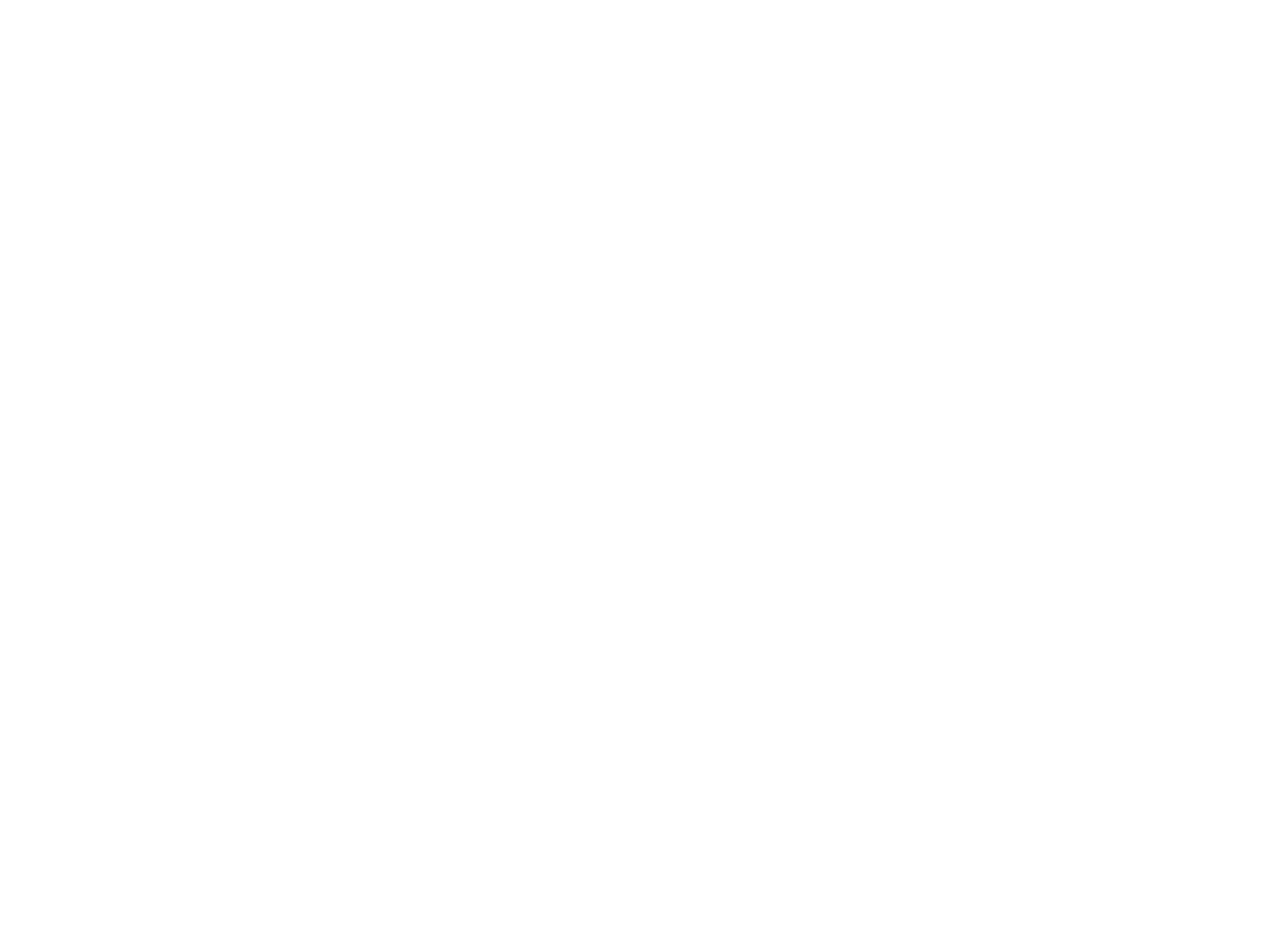
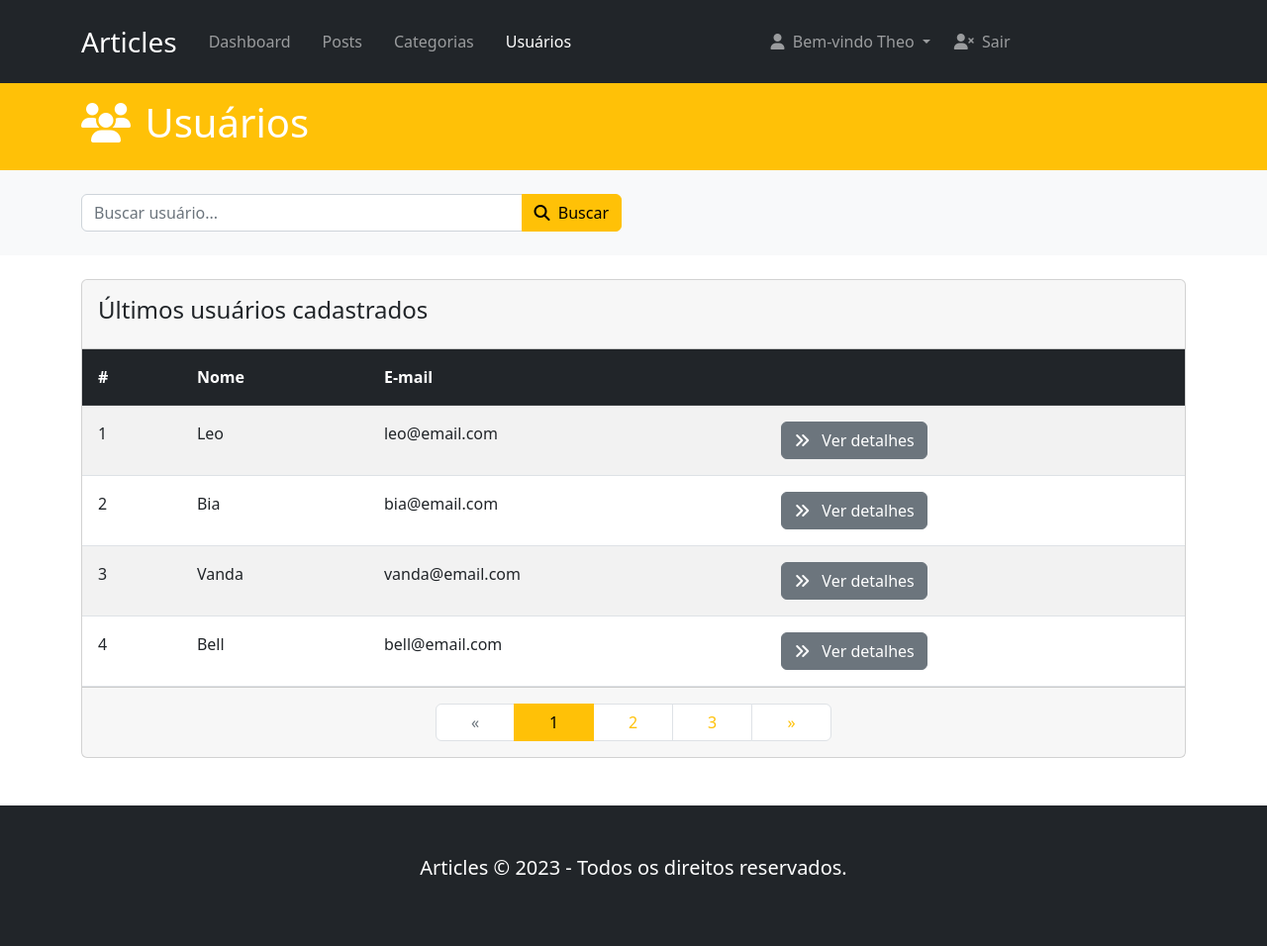
Before and after one commit to alexrla/Articles, a plain HTML site: page pages/users.html in a window 1280 px wide. Shown: the whole page at 99% size. Before the commit the page ends 800 px from the top, so only its background shows below. Drawn offline with Linux system fonts and the light colour scheme.

Commit message:
Criada a página de usuários

```diff
--- a/index.html
+++ b/index.html
@@ -256,8 +256,8 @@
             <div class="modal-body">
               <form action="#">
                 <div class="mb-3">
-                  <label for="title" class="form-label">Título:</label>
-                  <input type="text" id="title" class="form-control">
+                  <label for="title_1" class="form-label">Título:</label>
+                  <input type="text" id="title_1" class="form-control">
                 </div>
                 <div class="mb-3">
                   <label for="category" class="form-label">Categoria:</label>
@@ -297,8 +297,8 @@
             <div class="modal-body">
               <form action="#">
                 <div class="mb-3">
-                  <label for="title" class="form-label">Título:</label>
-                  <input type="text" id="title" class="form-control">
+                  <label for="title_2" class="form-label">Título:</label>
+                  <input type="text" id="title_2" class="form-control">
                 </div>
               </form>
             </div>
@@ -352,6 +352,19 @@
     <script src="./assets/scripts/bootstrap.js"></script>
     <!-- CKEditor -->
     <script src="https://cdn.ckeditor.com/ckeditor5/35.4.0/classic/ckeditor.js"></script>
-    <script src="./assets/scripts/script.js"></script>
+    <script>
+      // CKEditor
+      ClassicEditor
+                  .create( document.querySelector( '#editor' ) )
+                  .then( editor => {
+                          console.log( editor );
+                  } )
+                  .catch( error => {
+                          console.error( error );
+                  } );
+
+      // Pegando o ano atual
+      $('#year').text(new Date().getFullYear());
+    </script>
   </body>
 </html>
--- a/pages/users.html
+++ b/pages/users.html
@@ -0,0 +1,200 @@
+<!DOCTYPE html>
+<html lang="pt-BR">
+  <head>
+    <meta charset="UTF-8">
+    <meta http-equiv="X-UA-Compatible" content="IE=edge">
+    <meta name="viewport" content="width=device-width, initial-scale=1.0">
+    <title>Articles - Posts</title>
+    <!-- Bootstrap -->
+    <link rel="stylesheet" href="../assets/styles/bootstrap.css">
+    <!-- CSS -->
+    <link rel="stylesheet" href="../assets/styles/style.css">
+  </head>
+  <body>
+    <!-- Navbar -->
+    <div class="nav navbar navbar-expand-lg navbar-dark bg-dark p-3">
+      <div class="container">
+        <a href="../index.html" class="navbar-brand fs-3">Articles</a>
+        <button
+          class="navbar-toggler"
+          type="button"
+          data-bs-toggle="collapse"
+          data-bs-target="#navbarCollapse"
+        >
+          <span class="navbar-toggler-icon"></span>
+        </button>
+        <div class="collapse navbar-collapse" id="navbarCollapse">
+          <ul class="navbar-nav">
+            <li class="nav-item px-2">
+              <a href="../index.html" class="nav-link">Dashboard</a>
+            </li>
+            <li class="nav-item px-2">
+              <a href="./posts.html" class="nav-link">Posts</a>
+            </li>
+            <li class="nav-item px-2">
+              <a href="./categories.html" class="nav-link">Categorias</a>
+            </li>
+            <li class="nav-item px-2">
+              <a href="./users.html" class="nav-link active">Usuários</a>
+            </li>
+          </ul>
+
+          <ul class="navbar-nav mx-auto">
+            <li class="nav-item dropdown ms-2">
+              <a href="#" class="nav-link dropdown-toggle" data-bs-toggle="dropdown">
+                <i class="fa-solid fa-user me-1"></i> Bem-vindo Theo
+              </a>
+              <div class="dropdown-menu">
+                <a href="./pages/profile.html" class="dropdown-item">
+                  <i class="fa-solid fa-circle-user me-1"></i> Perfil
+                </a>
+                <a href="./pages/settings.html" class="dropdown-item mt-2">
+                  <i class="fa-solid fa-gear me-1"></i> Configurações
+                </a>
+              </div>
+            </li>
+            <li class="nav-item dropdown ms-2">
+              <a href="./pages/login.html" class="nav-link">
+                <i class="fa-solid fa-user-xmark me-1"></i> Sair
+              </a>
+            </li>
+          </ul>
+        </div>
+      </div>
+    </div>
+    <!-- Header -->
+    <header id="header-container" class="bg-warning text-white p-3">
+      <div class="container">
+        <div class="row">
+          <div class="col-md-6">
+            <h1>
+              <i class="fa-solid fa-users me-1"></i> Usuários
+            </h1>
+          </div>
+        </div>
+      </div>
+    </header>
+    <!-- Search -->
+    <section id="search" class="p-4 mb-4 bg-light">
+      <div class="container">
+        <div class="row">
+          <div class="col-lg-6 ms-lg-0 mx-auto">
+            <div class="input-group">
+              <input type="text" class="form-control" placeholder="Buscar usuário...">
+              <button class="btn btn-warning">
+                <i class="fa-solid fa-magnifying-glass me-1"></i> Buscar
+              </button>
+            </div>
+          </div>
+        </div>
+      </div>
+    </section>
+    <!-- Categories -->
+    <section id="posts">
+      <div class="container">
+        <div class="row">
+          <div class="col">
+            <div class="card">
+              <div class="card-header p-3">
+                <h4>Últimos usuários cadastrados</h4>
+              </div>
+              <table class="table table-striped mb-0">
+                <thead class="table-dark">
+                  <tr class="padding">
+                    <th>#</th>
+                    <th>Nome</th>
+                    <th>E-mail</th>
+                    <th></th>
+                  </tr>
+                </thead>
+                <tbody>
+                  <tr class="padding">
+                    <td>1</td>
+                    <td>Leo</td>
+                    <td>leo@email.com</td>
+                    <td>
+                      <a href="./details.html" class="btn btn-secondary">
+                        <i class="fa-solid fa-angles-right me-2"></i>
+                        Ver detalhes
+                      </a>
+                    </td>
+                  </tr>
+                  <tr class="padding">
+                    <td>2</td>
+                    <td>Bia</td>
+                    <td>bia@email.com</td>
+                    <td>
+                      <a href="./details.html" class="btn btn-secondary">
+                        <i class="fa-solid fa-angles-right me-2"></i>
+                        Ver detalhes
+                      </a>
+                    </td>
+                  </tr>
+                  <tr class="padding">
+                    <td>3</td>
+                    <td>Vanda</td>
+                    <td>vanda@email.com</td>
+                    <td>
+                      <a href="./details.html" class="btn btn-secondary">
+                        <i class="fa-solid fa-angles-right me-2"></i>
+                        Ver detalhes
+                      </a>
+                    </td>
+                  </tr>
+                  <tr class="padding">
+                    <td>4</td>
+                    <td>Bell</td>
+                    <td>bell@email.com</td>
+                    <td>
+                      <a href="./details.html" class="btn btn-secondary">
+                        <i class="fa-solid fa-angles-right me-2"></i>
+                        Ver detalhes
+                      </a>
+                    </td>
+                  </tr>
+                </tbody>
+              </table>
+              <div class="card-footer p-3">
+                <nav>
+                  <ul class="pagination d-flex justify-content-center mb-0">
+                    <li class="page-item disabled s-li">
+                      <a href="#" class="page-link" aria-label="Previous">
+                        <span>&laquo;</span>
+                      </a>
+                    </li>
+                    <li class="page-item active s-li"><a href="#" class="page-link text-bg-warning border-warning">1</a></li>
+                    <li class="page-item s-li"><a href="#" class="page-link text-warning">2</a></li>
+                    <li class="page-item s-li"><a href="#" class="page-link text-warning">3</a></li>
+                    <li class="page-item s-li">
+                      <a href="#" class="page-link text-warning" aria-label="Next">
+                        <span>&raquo;</span>
+                      </a>
+                    </li>
+                  </ul>
+                </nav>
+              </div>
+            </div>
+          </div>
+        </div>
+      </div>
+    </section>
+    <!-- Footer -->
+    <footer id="footer-container" class="bg-dark text-white mt-5 p-5">
+      <div class="container">
+        <p class="lead text-center">
+          Articles &copy; <span id="year"></span> - Todos os direitos reservados.
+        </p>
+      </div>
+    </footer>
+    <!-- FontAwesome -->
+    <script src="https://kit.fontawesome.com/882bb34580.js" crossorigin="anonymous"></script>
+    <!-- JavaScript -->
+    <script src="../assets/scripts/jquery-3.6.3.min.js"></script>
+    <script src="../assets/scripts/popper.js"></script>
+    <script src="../assets/scripts/bootstrap.js"></script>
+    <script>
+      // Pegando o ano atual
+      $('#year').text(new Date().getFullYear());
+    </script>
+  </body>
+</html>
```
Also changed, not shown: assets/scripts/script.js (deleted, +0 -12 lines), pages/categories.html (+4 -1 lines), pages/posts.html (+4 -0 lines).
